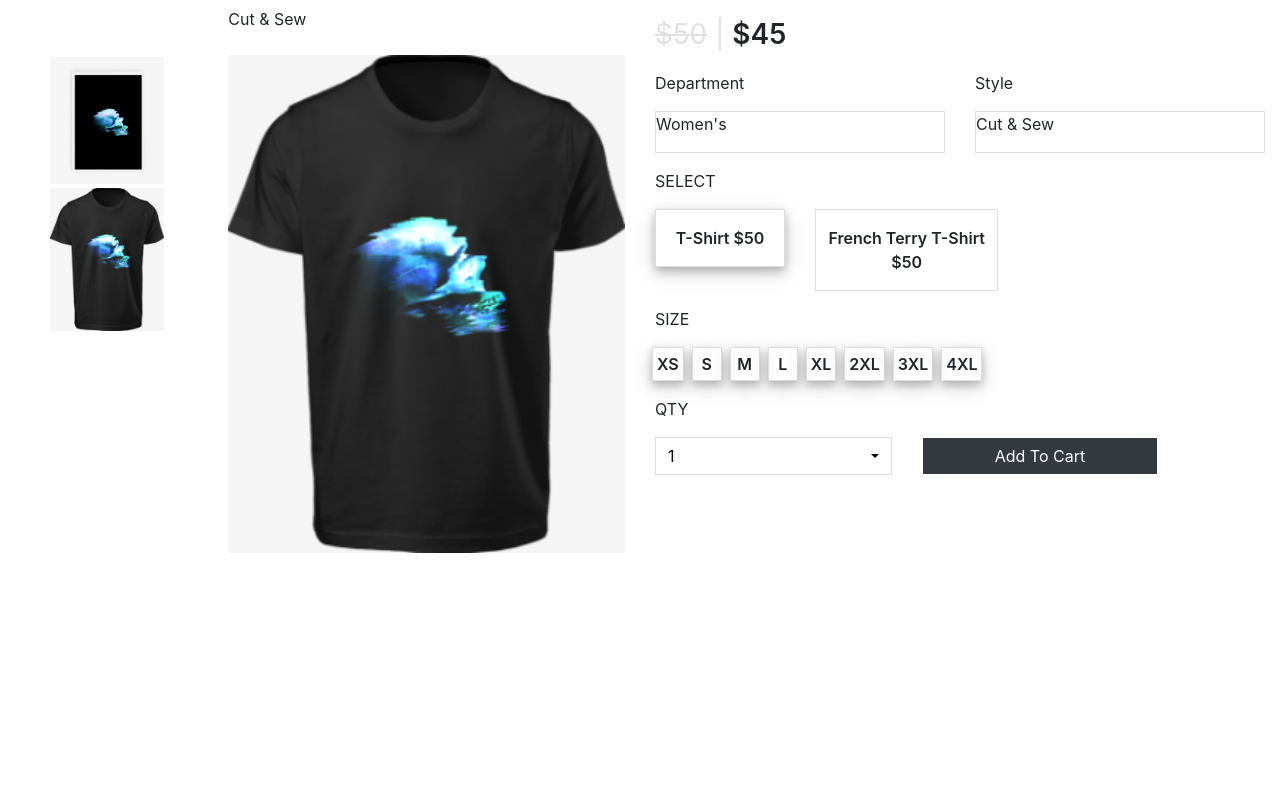
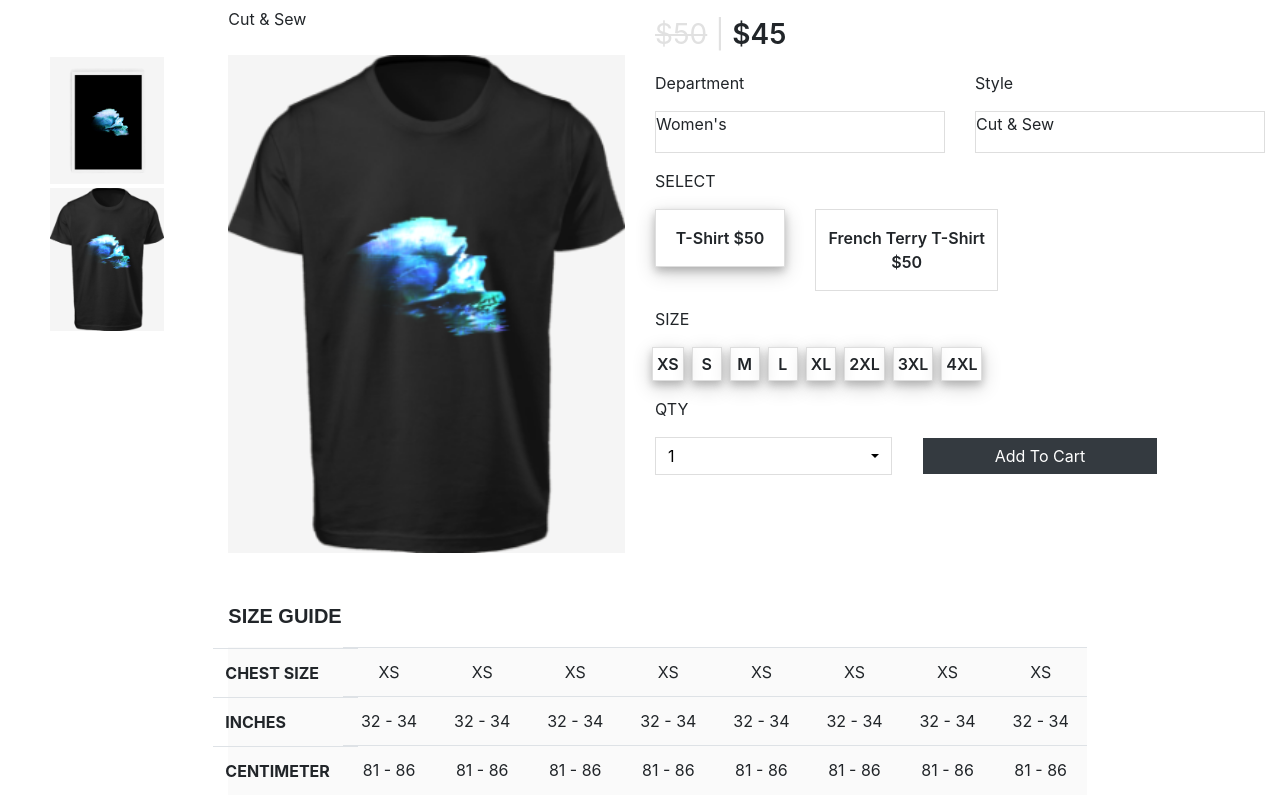
Before and after one commit to usman-afzal-brainx/Rob-sheridan, a website built with Parcel: page index.html in a window 1280 px wide. Shown: the part 173-984 px from the top of the page. Before the commit the page ends 800 px from the top, so only its background shows below. Built offline with nearby package versions, Linux system fonts and the light colour scheme.

Commit message:
Table created

```diff
--- a/index.html
+++ b/index.html
@@ -196,6 +196,66 @@
       </div>
     </div>
 
+    <div class="section-2">
+      <div class="container-fluid">
+        <div class="row">
+          <div class="col-sm-2"></div>
+
+          <div class="col-sm pt-5">
+            <div class="row">
+              <div class="col">
+                <div class="size-banner">
+                  <p>SIZE GUIDE</p>
+                </div>
+              </div>
+            </div>
+
+            <div class="row">
+              <div class="col-sm-10">
+                <table class="table">
+                  <tbody>
+                    <tr>
+                      <th class="row"><span>CHEST SIZE</span></th>
+                      <td><span>XS</span></td>
+                      <td><span>XS</span></td>
+                      <td><span>XS</span></td>
+                      <td><span>XS</span></td>
+                      <td><span>XS</span></td>
+                      <td><span>XS</span></td>
+                      <td><span>XS</span></td>
+                      <td><span>XS</span></td>
+                    </tr>
+                    <tr>
+                      <th class="row"><span>INCHES</span></th>
+                      <td><span>32 - 34</span></td>
+                      <td><span>32 - 34</span></td>
+                      <td><span>32 - 34</span></td>
+                      <td><span>32 - 34</span></td>
+                      <td><span>32 - 34</span></td>
+                      <td><span>32 - 34</span></td>
+                      <td><span>32 - 34</span></td>
+                      <td><span>32 - 34</span></td>
+                    </tr>
+                    <tr>
+                      <th class="row"><span>CENTIMETER</span></th>
+                      <td><span>81 - 86</span></td>
+                      <td><span>81 - 86</span></td>
+                      <td><span>81 - 86</span></td>
+                      <td><span>81 - 86</span></td>
+                      <td><span>81 - 86</span></td>
+                      <td><span>81 - 86</span></td>
+                      <td><span>81 - 86</span></td>
+                      <td><span>81 - 86</span></td>
+                    </tr>
+                  </tbody>
+                </table>
+              </div>
+            </div>
+          </div>
+        </div>
+      </div>
+    </div>
+
     <script src="js/vendor/modernizr-3.11.2.min.js"></script>
     <script src="js/plugins.js"></script>
     <script src="js/main.js"></script>
```
Also changed, not shown: css/normalize.css.
